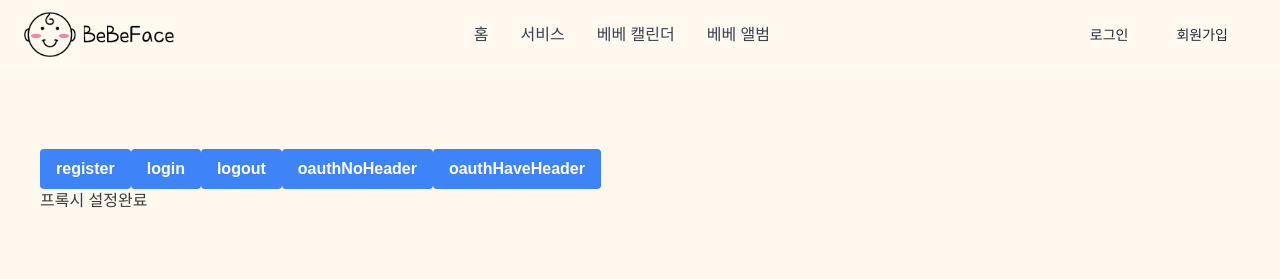
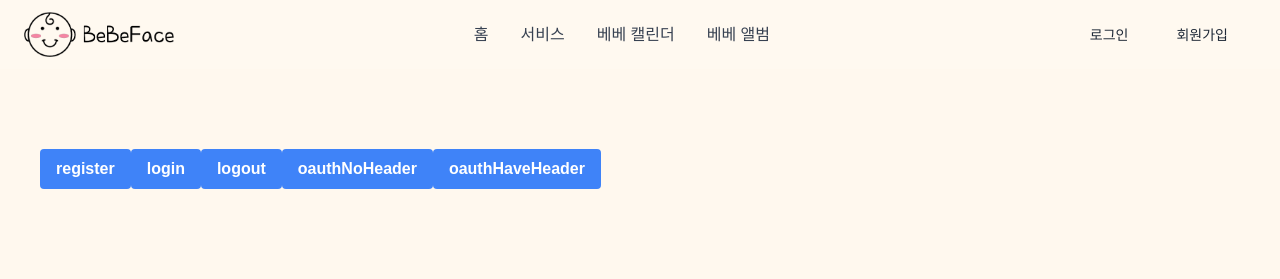
Before and after one commit to jiyoon-lee/BeBeFace-web, a Next.js app: page / in a window 1280 px wide. Shown: the top 279 px of the page. Built offline with nearby package versions, Linux system fonts and the light colour scheme; no server answers; a web font is replaced by a local one.

Commit message:
231124 jyl 빌드 테스트를 위한 커밋

```diff
--- a/src/components/TestApi.jsx
+++ b/src/components/TestApi.jsx
@@ -124,7 +124,6 @@ export default function TestApi() {
         >
           oauthHaveHeader
         </button>
-        <p>프록시 설정완료</p>
       </div>
     </>
   );
```
